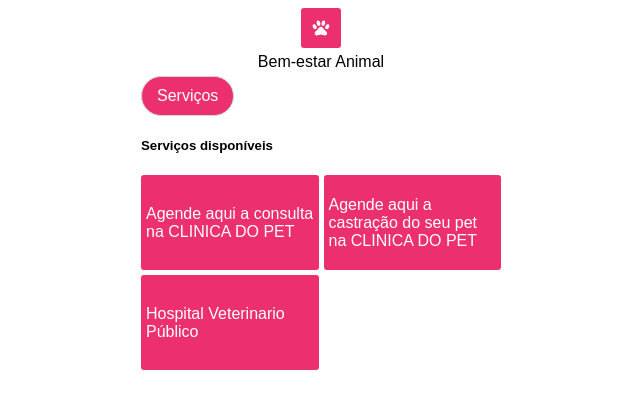
After one commit to marcosnjunior/back_prefeitura_cidadao, a Django app: page /animais/bem-estar-animal in a window 1280 px wide. The commit adds this page. Shown: the top 409 px of the page, without its empty margins (319-959 px from the left). Run offline with Django 5.2, Linux system fonts and the light colour scheme.

Commit message:
feat: update

```diff
--- /dev/null
+++ b/prefeitura/animais/static/animal.css
@@ -0,0 +1,49 @@
+.icone {
+    background-color: #eb2f6f;
+    padding: 10px;
+    width: 20px;
+    height: 20px;
+    border-radius: 3px;
+    margin: auto;
+}
+
+.icone svg {
+    width: 20px;
+    height: 20px;
+    fill: white;
+}
+
+.titulo-categoria {
+    text-align: center;
+}
+
+.botao-servicos {
+    background-color: #eb2f6f;
+    border-radius: 1000px;
+    border: lightgray 1px solid;
+    padding: 10px 15px;
+    display: inline-block;
+    color: white;
+}
+
+.servicos {
+    display: grid;
+    grid-gap: 5px;
+    grid-template-columns: 1fr 1fr;
+}
+
+.servico {
+    display: flex;
+    align-items: center;
+    background-color: #eb2f6f;
+    color: white;
+    text-decoration: none;
+    padding: 5px;
+    border-radius: 3px;
+    height: 85px;
+}
+
+.botao-servicos:hover, .servico:hover {
+    opacity: 0.3;
+    cursor: pointer;
+}
--- a/prefeitura/animais/static/base.css
+++ b/prefeitura/animais/static/base.css
@@ -1,3 +1,7 @@
+body {
+    font-family: Arial, Helvetica, sans-serif;
+}
+
 h3 {
     margin: 0;
     margin-top: 20px;
@@ -80,3 +84,7 @@ button[type="submit"] {
     width: 360px;
     margin: auto;
 }
+.servico{
+
+    background-color: #eb2f6f
+}
--- /dev/null
+++ b/prefeitura/animais/templates/bemestaranimal.html
@@ -0,0 +1,45 @@
+{% load static %}
+<!DOCTYPE html>
+<html lang="pt-BR">
+<head>
+    <meta charset="UTF-8">
+    <meta name="viewport" content="width=device-width, initial-scale=1.0">
+    <title>Apreensão de animais</title>
+    <link rel="stylesheet" href="{% static 'animal.css' %}">
+    <link rel="stylesheet" href="{% static 'base.css' %}">
+</head>
+<body>
+    <div class="container">
+        <!-- {% include 'navbar.html' %} -->
+        <div class="icone">
+            <svg xmlns="http://www.w3.org/2000/svg" viewBox="0 0 24 24">
+                <title>paw</title>
+                <path
+                    d="M8.35,3C9.53,2.83 10.78,4.12 11.14,5.9C11.5,7.67 10.85,9.25 9.67,9.43C8.5,9.61 7.24,8.32 6.87,6.54C6.5,4.77 7.17,3.19 8.35,3M15.5,3C16.69,3.19 17.35,4.77 17,6.54C16.62,8.32 15.37,9.61 14.19,9.43C13,9.25 12.35,7.67 12.72,5.9C13.08,4.12 14.33,2.83 15.5,3M3,7.6C4.14,7.11 5.69,8 6.5,9.55C7.26,11.13 7,12.79 5.87,13.28C4.74,13.77 3.2,12.89 2.41,11.32C1.62,9.75 1.9,8.08 3,7.6M21,7.6C22.1,8.08 22.38,9.75 21.59,11.32C20.8,12.89 19.26,13.77 18.13,13.28C17,12.79 16.74,11.13 17.5,9.55C18.31,8 19.86,7.11 21,7.6M19.33,18.38C19.37,19.32 18.65,20.36 17.79,20.75C16,21.57 13.88,19.87 11.89,19.87C9.9,19.87 7.76,21.64 6,20.75C5,20.26 4.31,18.96 4.44,17.88C4.62,16.39 6.41,15.59 7.47,14.5C8.88,13.09 9.88,10.44 11.89,10.44C13.89,10.44 14.95,13.05 16.3,14.5C17.41,15.72 19.26,16.75 19.33,18.38Z" />
+            </svg>
+        </div>
+
+        <h4 class="titulo-categoria">Bem-estar Animal</h4>
+
+        <div class="botao-servicos">Serviços</div>
+
+        <h5 class="titulo-servicos">Serviços disponíveis</h5>
+
+        <div class="servicos">
+            <a class="servico" href="/animais/bem-estar-animal/agenda-consulta-clinica">
+                Agende aqui a consulta na CLINICA DO PET
+            </a>
+
+            <a class="servico" href="/animais/bem-estar-animal/agenda-castracao-pet">
+                Agende aqui a castração do seu pet na CLINICA DO PET
+            </a>
+
+            <a class="servico" href="/animais/bem-estar-animal/hospital-veterinario">
+                Hospital Veterinario Público
+            </a>
+        </div>
+    </div>
+
+</body>
+
+</html>
--- a/prefeitura/animais/urls.py
+++ b/prefeitura/animais/urls.py
@@ -3,10 +3,15 @@ from django.urls import path
 from . import views
 
 urlpatterns = [
-    path('coleta-animais-mortos', views.coleta),
-    path('apreensao-de-animais', views.Apreensao),
-    path('denuncia-de-animais', views.Denuncia),
-    path('agenda-consulta-clinica', views.AgendaConsulta),
-    path('agenda-castracao-pet', views.AgendaCastracao),
-    path('hospital-veterinario', views.HospitalVeterinario),
+    # base
+    path('apreensao-de-animal', views.apreensao_base),
+    path('saude-animal', views.saudeanimal_base),
+    path('bem-estar-animal', views.bemestaranimal_base),
+    # outros
+    path('apreensao-de-animal/coleta-animais-mortos/', views.coleta),
+    path('apreensao-de-animal/apreensao-de-animais/', views.Apreensao),
+    path('saude-animal/denuncia-de-animais', views.Denuncia),
+    path('bem-estar-animal/agenda-consulta-clinica', views.AgendaConsulta),
+    path('bem-estar-animal/agenda-castracao-pet', views.AgendaCastracao),
+    path('bem-estar-animal/hospital-veterinario', views.HospitalVeterinario),
 ]
--- a/prefeitura/animais/views.py
+++ b/prefeitura/animais/views.py
@@ -2,6 +2,15 @@ from django.shortcuts import render, redirect
 
 from .forms import *
 # Create your views here.
+
+def apreensao_base(request):
+    return render(request, "apreensaodeanimais.html")
+
+def saudeanimal_base(request):
+    return render(request, "saudeanimal.html")
+
+def bemestaranimal_base(request):
+    return render(request, "bemestaranimal.html")
 
 def coleta(request):
     if request.method == "POST":
@@ -9,7 +18,7 @@ def coleta(request):
         if form.is_valid():
             form.save()
             form.clean()
-            return redirect("/thanks/")
+            return redirect("/animais/apreensao-de-animal")
     else:
         form = ColetaAnimaisMortosForm()
 
@@ -21,7 +30,7 @@ def Apreensao(request):
         if form.is_valid():
             form.save()
             form.clean()
-            return redirect("/thanks/")
+            return redirect("/animais/apreensao-de-animal")
     else:
         form = ApreensaoAnimalForm()
 
@@ -33,7 +42,7 @@ def Denuncia(request):
         if form.is_valid():
             form.save()
             form.clean()
-            return redirect("/thanks/")
+            return redirect("/animais/saude-animal")
     else:
         form = DenunciaForm()
 
@@ -45,7 +54,7 @@ def AgendaConsulta(request):
         if form.is_valid():
             form.save()
             form.clean()
-            return redirect("/thanks/")
+            return redirect("/animais/bem-estar-animal")
     else:
         form = AgendaConsultaForm()
 
@@ -57,7 +66,7 @@ def AgendaCastracao(request):
         if form.is_valid():
             form.save()
             form.clean()
-            return redirect("/thanks/")
+            return redirect("/animais/bem-estar-animal")
     else:
         form = AgendaCastracaoForm()
 
@@ -69,7 +78,7 @@ def HospitalVeterinario(request):
         if form.is_valid():
             form.save()
             form.clean()
-            return redirect("/thanks/")
+            return redirect("/animais/bem-estar-animal")
     else:
         form = HospitalVeterinarioForm()
 
--- a/prefeitura/home/templates/home.html
+++ b/prefeitura/home/templates/home.html
@@ -262,7 +262,7 @@
         <div class="categoria rosa">
             <h4 class="nome-categoria">Animais</h4>
             <div class="itens">
-                <a href="" class="item">
+                <a href="/animais/apreensao-de-animal" class="item">
                     <div class="icone"><svg xmlns="http://www.w3.org/2000/svg" viewBox="0 0 24 24">
                             <title>dog</title>
                             <path
@@ -270,7 +270,7 @@
                         </svg></div>
                     <div class="nome">Apreensão de animais</div>
                 </a>
-                <a href="" class="item">
+                <a href="animais/saude-animal" class="item">
                     <div class="icone"><svg xmlns="http://www.w3.org/2000/svg" viewBox="0 0 24 24">
                             <title>paw</title>
                             <path
@@ -278,7 +278,7 @@
                         </svg></div>
                     <div class="nome">Saúde Animal</div>
                 </a>
-                <a href="" class="item">
+                <a href="animais/bem-estar-animal" class="item">
                     <div class="icone"><svg xmlns="http://www.w3.org/2000/svg" viewBox="0 0 24 24">
                             <title>paw</title>
                             <path
```
Also changed, not shown: prefeitura/animais/choice.py (added, +36 -0 lines), prefeitura/animais/models.py (+24 -53 lines), prefeitura/animais/templates/apreensaodeanimais.html (added, +40 -0 lines), prefeitura/animais/templates/saudeanimal.html (added, +37 -0 lines), prefeitura/animais/migrations/0005_alter_agendacastracao_animal_de_grande_porte_and_more.py (added).
